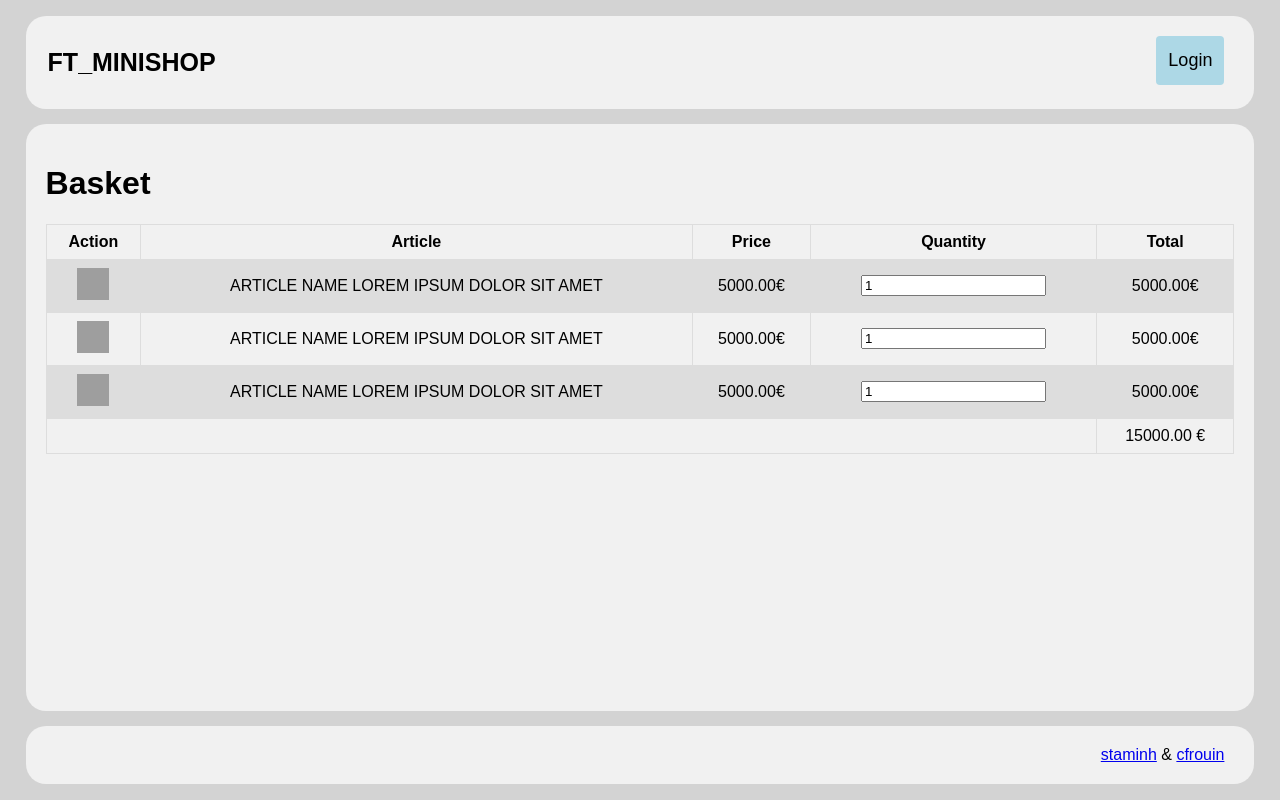
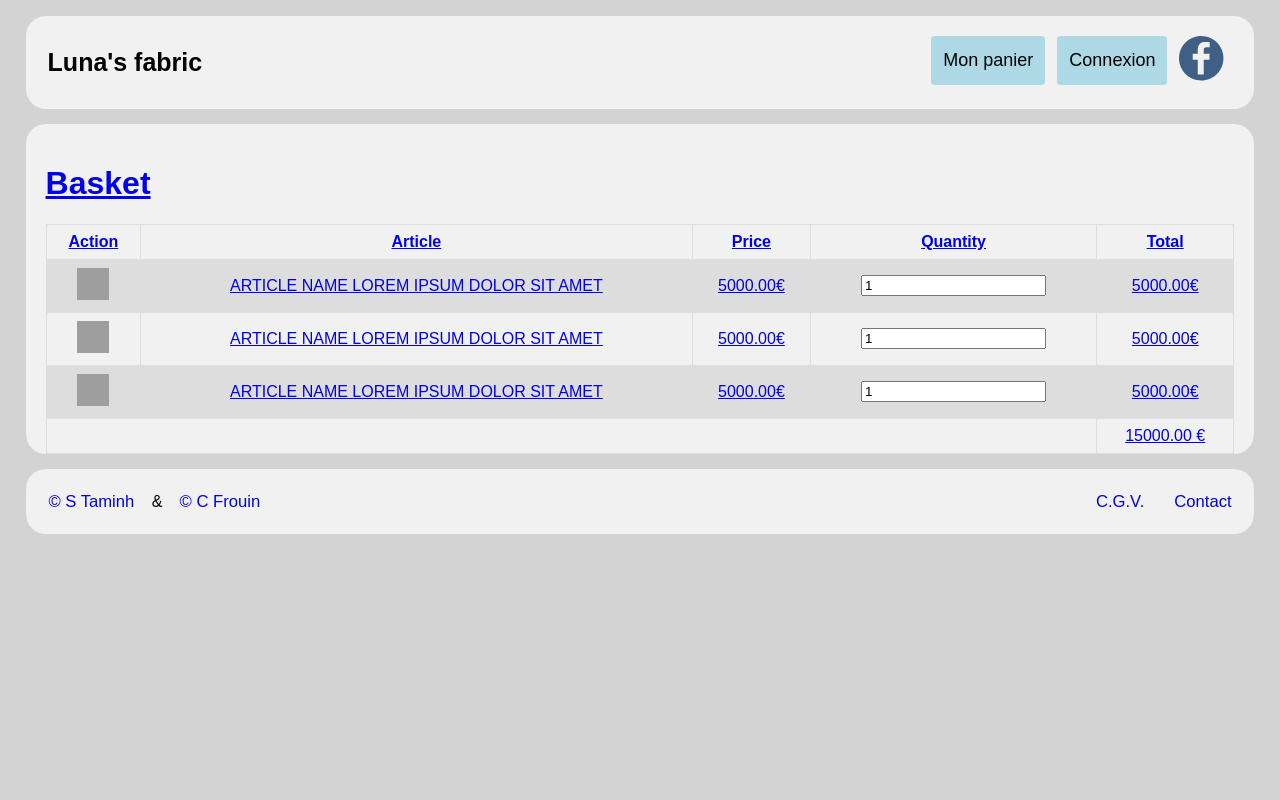
Before and after one commit to frouinc/ft_minishop, a PHP site: page /basket.php in a window 1280 px wide. Run offline with PHP 8.4, Linux system fonts and the light colour scheme; grey boxes are pictures that could not be loaded.

Commit message:
header footer

```diff
--- a/footer.php
+++ b/footer.php
@@ -1,5 +1,11 @@
 <div class="footer">
-	<div class="header-right">
-		<a class="footer-link" href="#">staminh</a> &amp; <a class="footer-link" href="https://www.cyrillefrouin.fr" target="_blank">cfrouin</a>
+	<div class="footer-left">
+		<a class="footer-link" href="cgv.php">C.G.V.</a>
+		<a class="footer-link" href="contact.php">Contact</a>
+	</div>
+	<div class="footer-right">
+		<a class="footer-link" href="http://www.valactive.com/" target="_blank">© S Taminh </a>&amp;
+		<a class="footer-link" href="https://www.cyrillefrouin.fr" target="_blank">© C Frouin</a>
+
 	</div>
 </div>
--- a/ft_minishop.css
+++ b/ft_minishop.css
@@ -47,6 +47,7 @@
 	font-size: 18px;
 	line-height: 25px;
 	border-radius: 4px;
+	margin-right:12px;
 }
 
 .header-link:hover {
@@ -64,6 +65,12 @@
 	margin-right: 20px;
 }
 
+
+.footer-left {
+	float: right;
+	margin-left: 20px;
+}
+
 .footer {
 	background-color: #f1f1f1;
 	border-radius: 20px;
@@ -72,6 +79,23 @@
 	margin-top: 15px;
 }
 
+.footer-link {
+	font-size: 1.3vw;
+	line-height: 25px;
+	border-radius: 4px;
+	margin:1vw;
+	text-decoration:none;
+}
+
+.footer-link:hover {
+	background-color: dodgerblue;
+	color: black;
+}
+
+.footer-link.active {
+	background-color: dodgerblue;
+	color: white;
+}
 .middle {
 	width: 100%;
 	flex: 2;
--- a/header.php
+++ b/header.php
@@ -1,6 +1,10 @@
 <div class="header">
-	<a href="." class="logo">FT_MINISHOP</a>
+	<a href="." class="logo">Luna's fabric</a>
 	<div class="header-right">
-		<a class="header-link" href="login.php">Login</a>
+		<a class="header-link" href="basket.php">Mon panier</a>
+		<a class="header-link" href="login.php">Connexion</a>
+		<a href="https://www.facebook.com/manbiospherefrance/" target="_blank"><img src="image/icone/facebook.png" alt="lien facebook"
+		</a>
+
 	</div>
 </div>
--- a/initdb.php
+++ b/initdb.php
@@ -1,6 +1,6 @@
 <?php
 
-$servername = "localhost:8889";
+$servername = "localhost:3306";
 $username = "root";
 $password = "root";
 
--- a/install.php
+++ b/install.php
@@ -86,7 +86,7 @@
 	}
 }
 
-$servername = "localhost:8889";
+$servername = "localhost:3306";
 $username = "root";
 $password = "root";
 
```
Also changed, not shown: image/icone/facebook.png (added).
